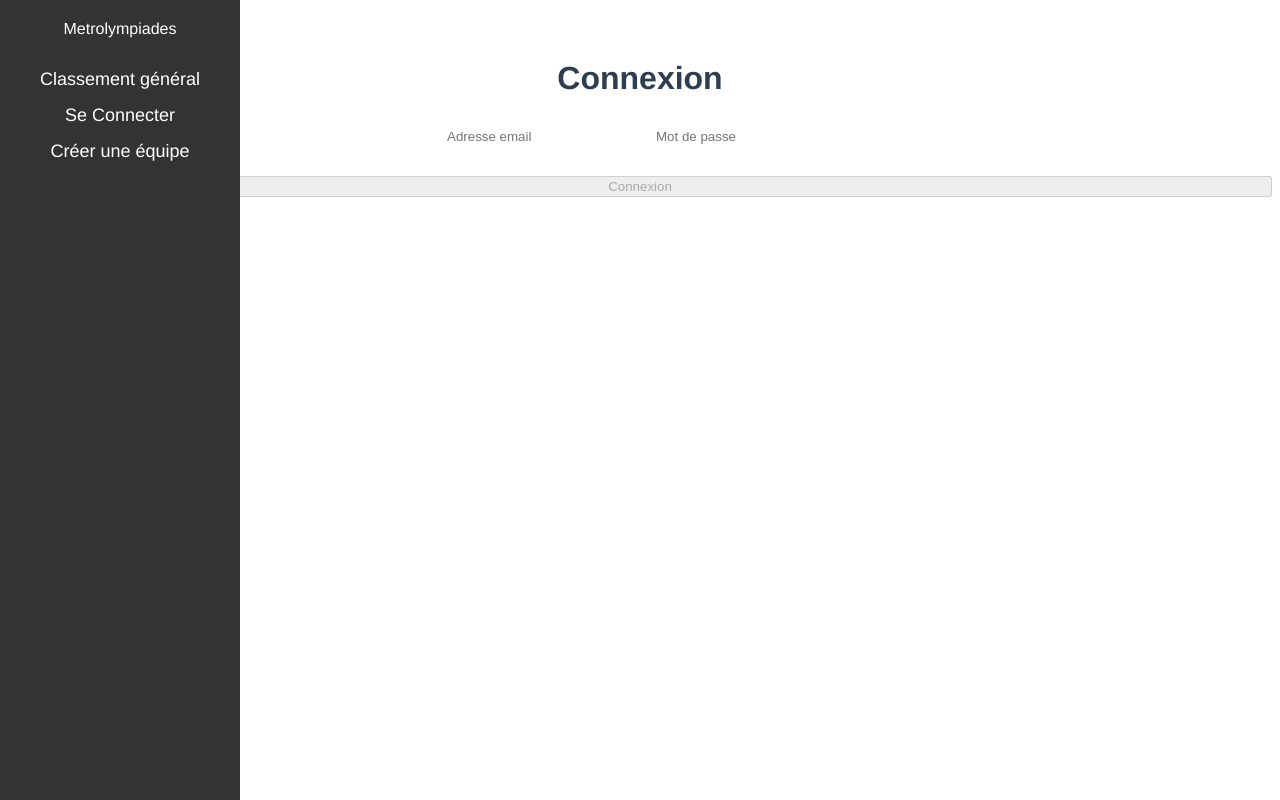
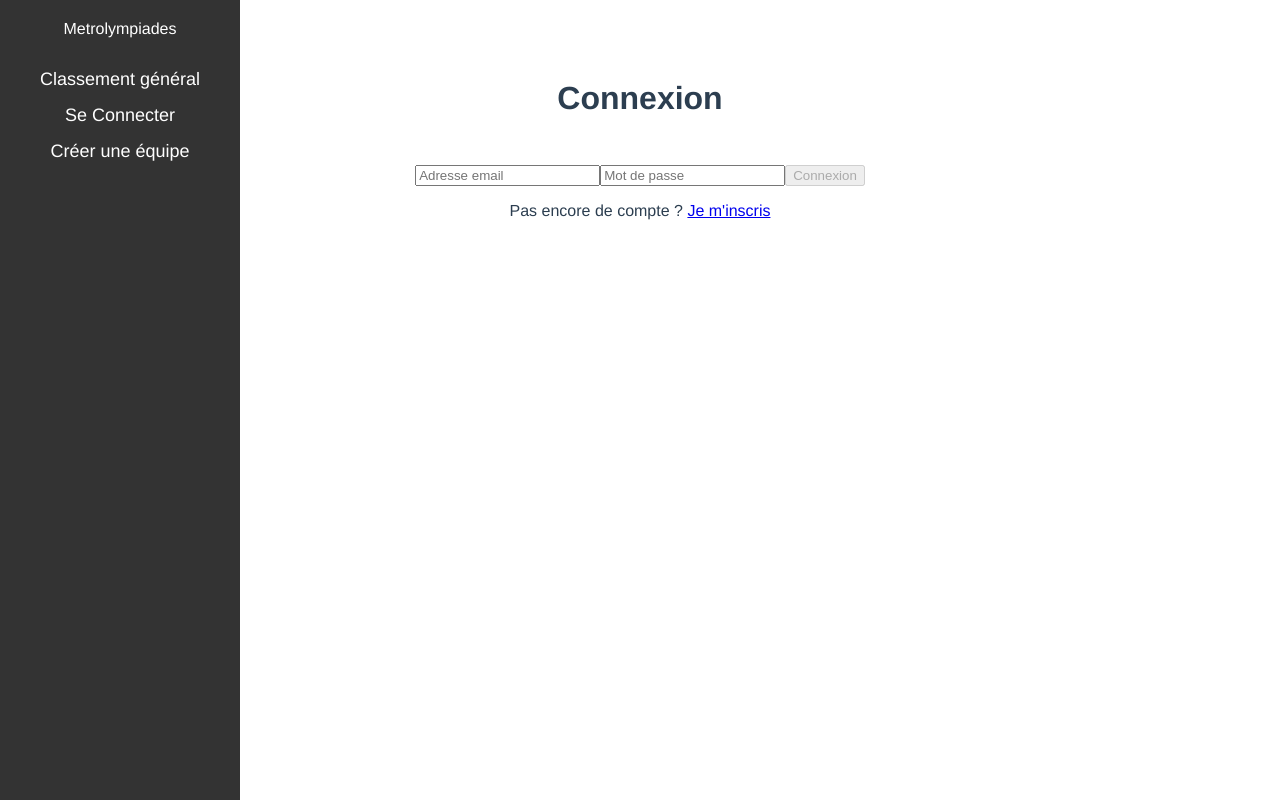
Before and after one commit to KytMj/Metrolympiades, a Vue app: page /login in a window 1280 px wide. Built offline with nearby package versions, Linux system fonts and the light colour scheme.

Commit message:
functional login

```diff
--- a/src/pages/LoginPage.vue
+++ b/src/pages/LoginPage.vue
@@ -14,13 +14,13 @@
 
     const isLoading = ref(false);
 
-    function createAccount() {
+    function login() {
         isLoading.value = true;
-        fetch("http://localhost:3000/auth/register", {
+        fetch("http://localhost:3000/auth/login", {
             method: "POST",
             headers: {
-            "Content-Type": "application/json",
-            "Authorization":  "Bearer jwt_token",
+                "Content-Type": "application/json",
+                Authorization: "Bearer jwt_token",
             },
             body: JSON.stringify({
                 email: email.value,
@@ -31,16 +31,20 @@
         .then((data) => {
             console.log(data);
             localStorage.setItem("user", JSON.stringify(data));
-            router.push("leaderboard");
+            console.log("user", JSON.parse(localStorage.getItem("user")));
+            router.push("leaderboard").then(() => {
+                location.reload();
+            });
+            isLoading.value = false;
         });
     }
 </script>
 
 <template>
-    <main>
+  <main>
+      <h1>Connexion</h1>
         <div class="container">
-            <form class="card" @submit.prevent="">
-                <h1 style="margin-bottom: 1rem">Connexion</h1>
+            <form class="card" @submit.prevent="login">
                 <input
                 type="email"
                 id="email"
@@ -60,22 +64,20 @@
                 v-model="password"
                 />
                 <button type="submit" :disabled="!boolean || isLoading">Connexion</button>
+                <p>Pas encore de compte ?
+                  <router-link to="/register">
+                    Je m'inscris
+                  </router-link>
+                </p>
             </form>
         </div>
     </main>
 </template>
 
 <style scoped>
-    input {
-        background: var(--color-bg-tertiary);
-        border: none;
-        border-radius: 10px;
-        color: var(--color-text-primary);
-        outline: none;
-        padding: 1rem;
-        margin-bottom: 1rem;
-    }
-    button {
-        width: 100%;
-    }
+  h1 {
+    text-align: center;
+    margin-top: 5rem;
+    margin-bottom: 3rem;
+  }
 </style>
```
